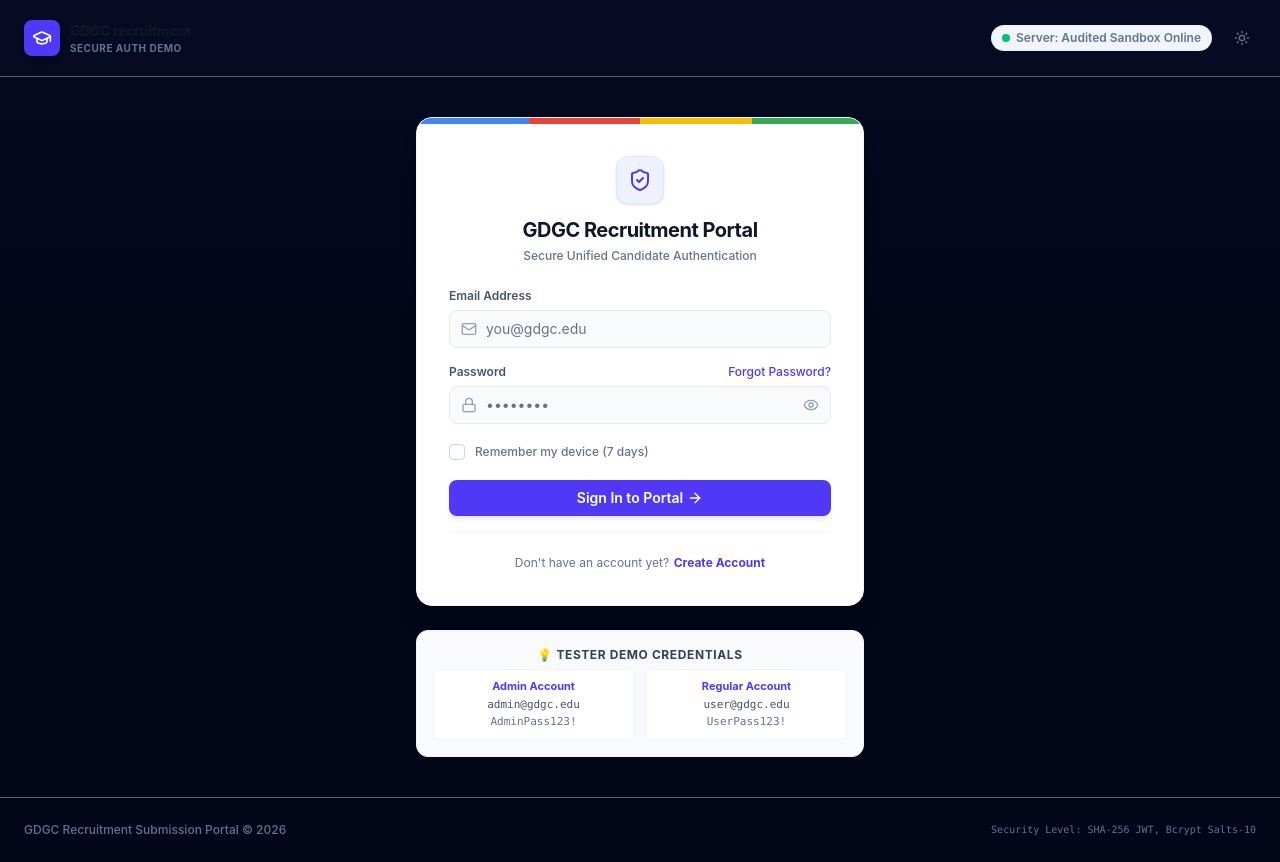
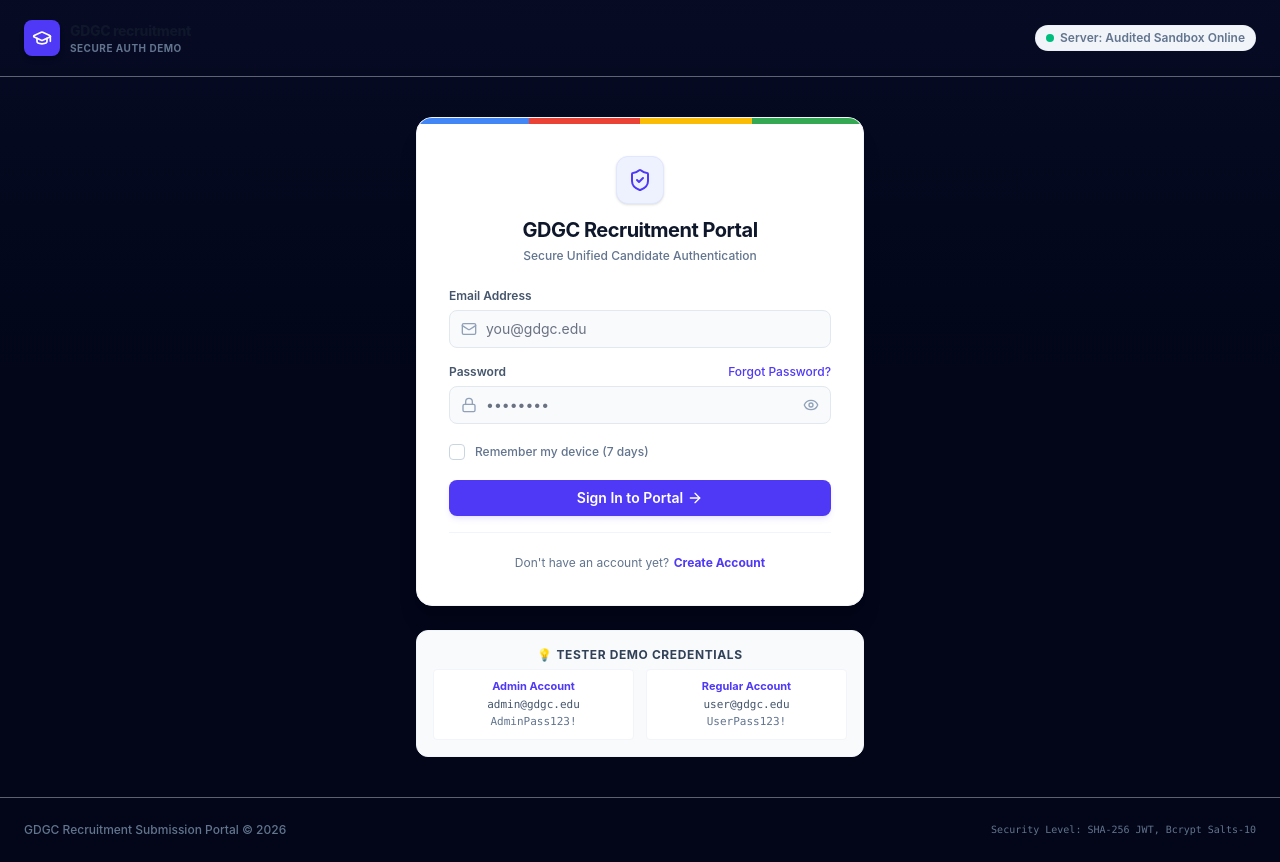
Before and after one commit to maimunahmed2/gdgc-recruitment-portal, a SvelteKit app: page / in a window 1280 px wide. Built offline with nearby package versions, Linux system fonts and the light colour scheme.

Commit message:
disabled the theme change button

```diff
--- a/src/components/Dashboard.svelte
+++ b/src/components/Dashboard.svelte
@@ -4,10 +4,8 @@
 		GraduationCap,
 		LayoutDashboard,
 		LogOut,
-		Moon,
 		Shield,
-		ShieldAlert,
-		Sun
+		ShieldAlert
 	} from '@lucide/svelte';
 	import { onMount } from 'svelte';
 	import { fly } from 'svelte/transition';
@@ -530,7 +528,7 @@
 					<span class="font-semibold">{formatTime(sessionSecondsLeft)}</span>
 				</div>
 
-				<button
+				<!-- <button
 					id="header-theme-toggle"
 					type="button"
 					onclick={() => setDarkMode(!darkMode)}
@@ -542,7 +540,7 @@
 					{:else}
 						<Moon class="h-4 w-4 text-amber-400" />
 					{/if}
-				</button>
+				</button> -->
 
 				<button
 					id="header-logout-btn"
--- a/src/routes/+page.svelte
+++ b/src/routes/+page.svelte
@@ -1,5 +1,5 @@
 <script lang="ts">
-	import { GraduationCap, Moon, Sun } from '@lucide/svelte';
+	import { GraduationCap } from '@lucide/svelte';
 	import { onMount } from 'svelte';
 	import { fade, fly } from 'svelte/transition';
 
@@ -186,7 +186,7 @@
 					<span>Server: Audited Sandbox Online</span>
 				</div>
 
-				<button
+				<!-- <button
 					id="navbar-theme-toggle"
 					onclick={() => handleSetDarkMode(!darkMode)}
 					class="p-1.5 text-slate-500 dark:text-slate-400 hover:bg-slate-100 dark:hover:bg-slate-900 rounded-lg transition cursor-pointer"
@@ -197,7 +197,7 @@
 					{:else}
 						<Moon class="h-4 w-4 text-amber-400" />
 					{/if}
-				</button>
+				</button> -->
 			</div>
 		</header>
 
```
